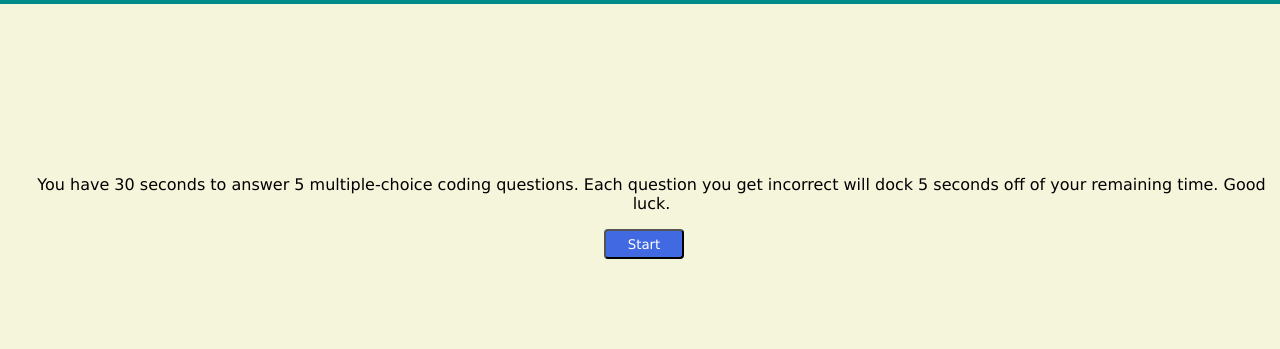
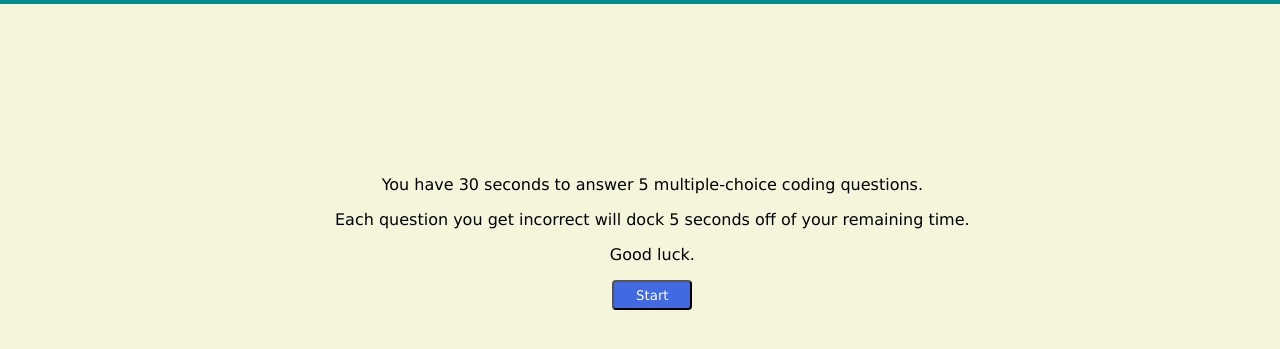
Before and after one commit to kayladong229/timed-coding-quiz, a plain HTML site: page index.html in a window 1280 px wide. Shown: the part 71-420 px from the top of the page. Drawn offline with Linux system fonts and the light colour scheme.

Commit message:
Split intro p into separate lines and realigned intro section

```diff
--- a/index.html
+++ b/index.html
@@ -17,7 +17,9 @@
     <main class = "container">
         <!-- Initial page -->
         <section id="intro">
-         <p>You have 30 seconds to answer 5 multiple-choice coding questions. Each question you get incorrect will dock 5 seconds off of your remaining time. Good luck.</p>
+         <p>You have 30 seconds to answer 5 multiple-choice coding questions.</p>
+         <p>Each question you get incorrect will dock 5 seconds off of your remaining time.</p>
+         <p>Good luck.</p>
          <button class="start-button">Start</button>
         </section>
 
@@ -43,8 +45,8 @@
                 <input type ="text" name="initials" id="initials" placeholder = "first and last initials">
                 <button id="submit-button">Submit</button>
             </form>
-            <p><strong>Initials:</strong><span id="saved-user-initials"></span></p>
-            <p><strong>Score:</strong><span id="saved-user-score"></span></p>
+            <p><strong>Initials: </strong><span id="saved-user-initials"></span></p>
+            <p><strong>Score: </strong><span id="saved-user-score"></span></p>
             <h3><span id="message"></span></h3>
             <button id="restart-button">Start Over</button>
             <button id="clear-button">Clear Score</button>
--- a/style.css
+++ b/style.css
@@ -26,14 +26,14 @@ header h1, h2 {
 }
 
 #intro {
-    display: flex;
-    flex-wrap: wrap;
+    text-align: center;
     position: absolute;
     top: 230px;
+    left: 335px;
 }
 
 #intro p {
-    margin-left: 15px;
+    text-align: center;
 }
 
 .start-button, #submit-button {
```
